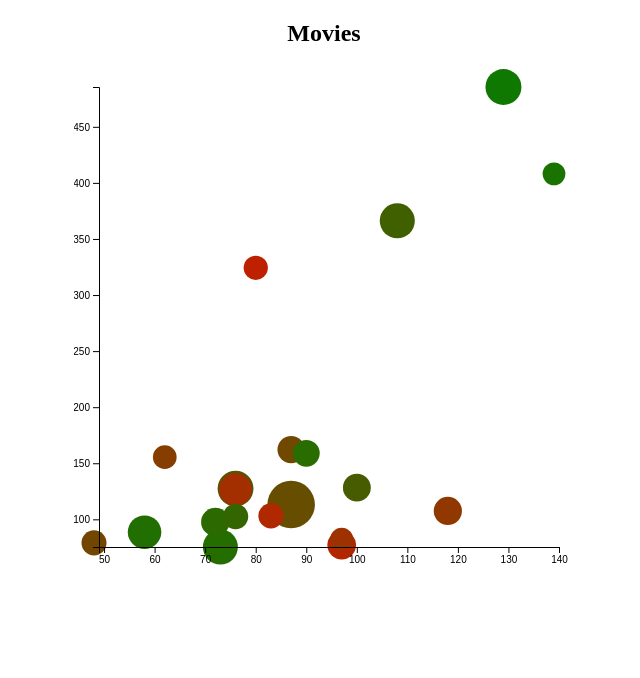
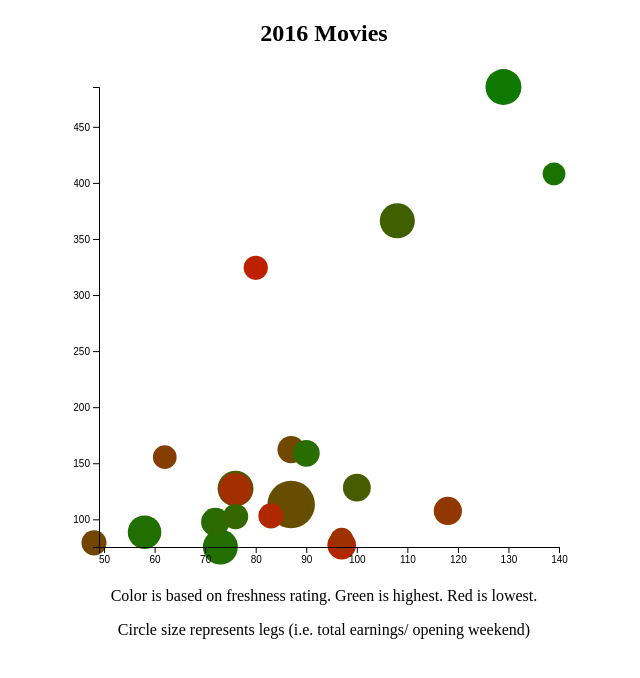
Before and after one commit to toasterbob/d3, a plain HTML site: page index.html in a window 1280 px wide. Shown: the whole page, without its empty margins (316-956 px from the left). Drawn offline with nearby package versions, Linux system fonts and the light colour scheme.

Commit message:
x and y axis and title

```diff
--- a/index.html
+++ b/index.html
@@ -18,7 +18,7 @@
   </style>
 </head>
 <body>
-  <h2>Movies</h2>
+  <h2>2016 Movies</h2>
   <!-- <svg height="220" width="220">
   <circle
    cx=110
@@ -85,7 +85,8 @@
 
 
   <svg></svg>
-
+  <p>Color is based on freshness rating.  Green is highest. Red is lowest.</p>
+  <p>Circle size represents legs (i.e. total earnings/ opening weekend)</p>
   <script src="https://d3js.org/d3.v4.min.js"></script>
   <script src="movies.js"></script>
   <script src="app.js"></script>
```
